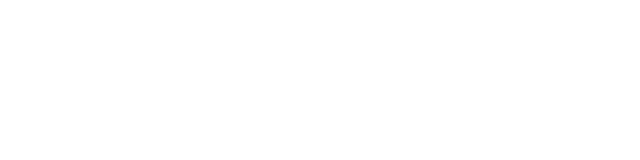
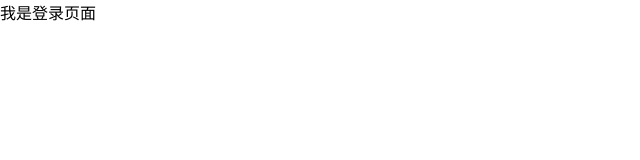
Before and after one commit to Jinxsusu/toutiaopc, a Vue app: page /#/login in a window 1280 px wide. Before the commit this address led to /#/. Shown: the top 160 px of the page, without its empty margins (0-640 px from the left). Built offline with nearby package versions, Linux system fonts and the light colour scheme.

Commit message:
新建登录和首页组件并挂载路由

```diff
--- a/src/router/index.js
+++ b/src/router/index.js
@@ -1,10 +1,21 @@
 import Vue from 'vue'
 import VueRouter from 'vue-router'
+import Login from '@/views/login'
+import Home from '@/views/home'
 
 Vue.use(VueRouter)
 
 const routes = [
-
+  {
+    name: 'login',
+    path: '/login',
+    component: Login
+  },
+  {
+    name: 'home',
+    path: '/',
+    component: Home
+  }
 ]
 
 const router = new VueRouter({
--- /dev/null
+++ b/src/views/home/index.vue
@@ -0,0 +1,13 @@
+<template>
+  <div>我是首页</div>
+</template>
+
+<script>
+export default {
+
+}
+</script>
+
+<style>
+
+</style>
--- /dev/null
+++ b/src/views/login/index.vue
@@ -0,0 +1,13 @@
+<template>
+  <div>我是登录页面</div>
+</template>
+
+<script>
+export default {
+
+}
+</script>
+
+<style>
+
+</style>
```
